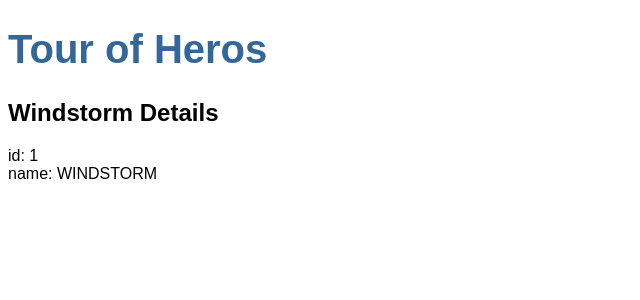
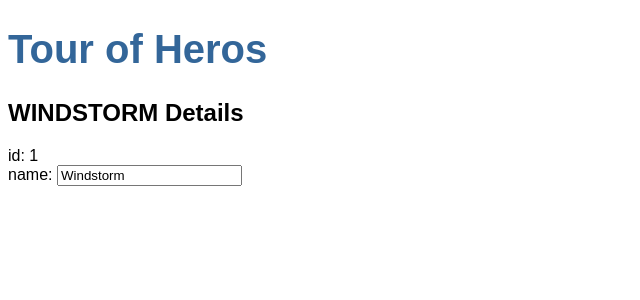
Before and after one commit to 05dirnbe/angular-tour-of-heros, an Angular app: page / in a window 1280 px wide. Shown: the top 300 px of the page, without its empty margins (0-640 px from the left). Built offline with nearby package versions, Linux system fonts and the light colour scheme.

Commit message:
Added two-way data binding for hero data.

```diff
--- a/src/app/app.module.ts
+++ b/src/app/app.module.ts
@@ -1,5 +1,6 @@
 import { BrowserModule } from '@angular/platform-browser';
 import { NgModule } from '@angular/core';
+import { FormsModule } from '@angular/forms';
 
 import { AppRoutingModule } from './app-routing.module';
 import { AppComponent } from './app.component';
@@ -12,6 +13,7 @@
   ],
   imports: [
     BrowserModule,
+    FormsModule,
     AppRoutingModule
   ],
   providers: [],
--- a/src/app/heroes/heroes.component.html
+++ b/src/app/heroes/heroes.component.html
@@ -1,3 +1,7 @@
-<h2>{{hero.name}} Details</h2>
+<h2>{{hero.name | uppercase}} Details</h2>
 <div><span>id: </span>{{hero.id}}</div>
-<div><span>name: </span>{{hero.name | uppercase}}</div>
+<div>
+  <label>name:
+    <input [(ngModel)]="hero.name" placeholder="name"/>
+  </label>
+</div>
```
